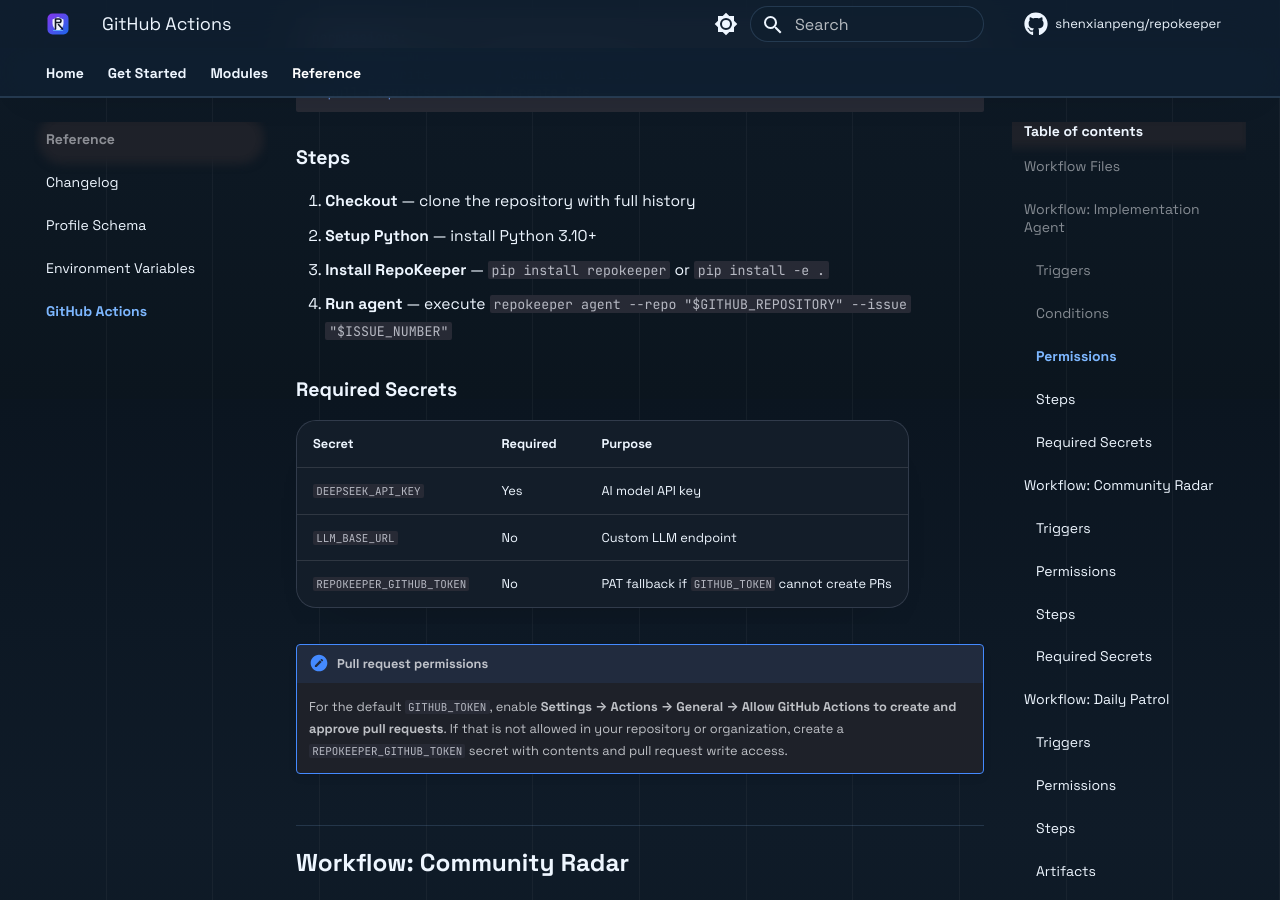
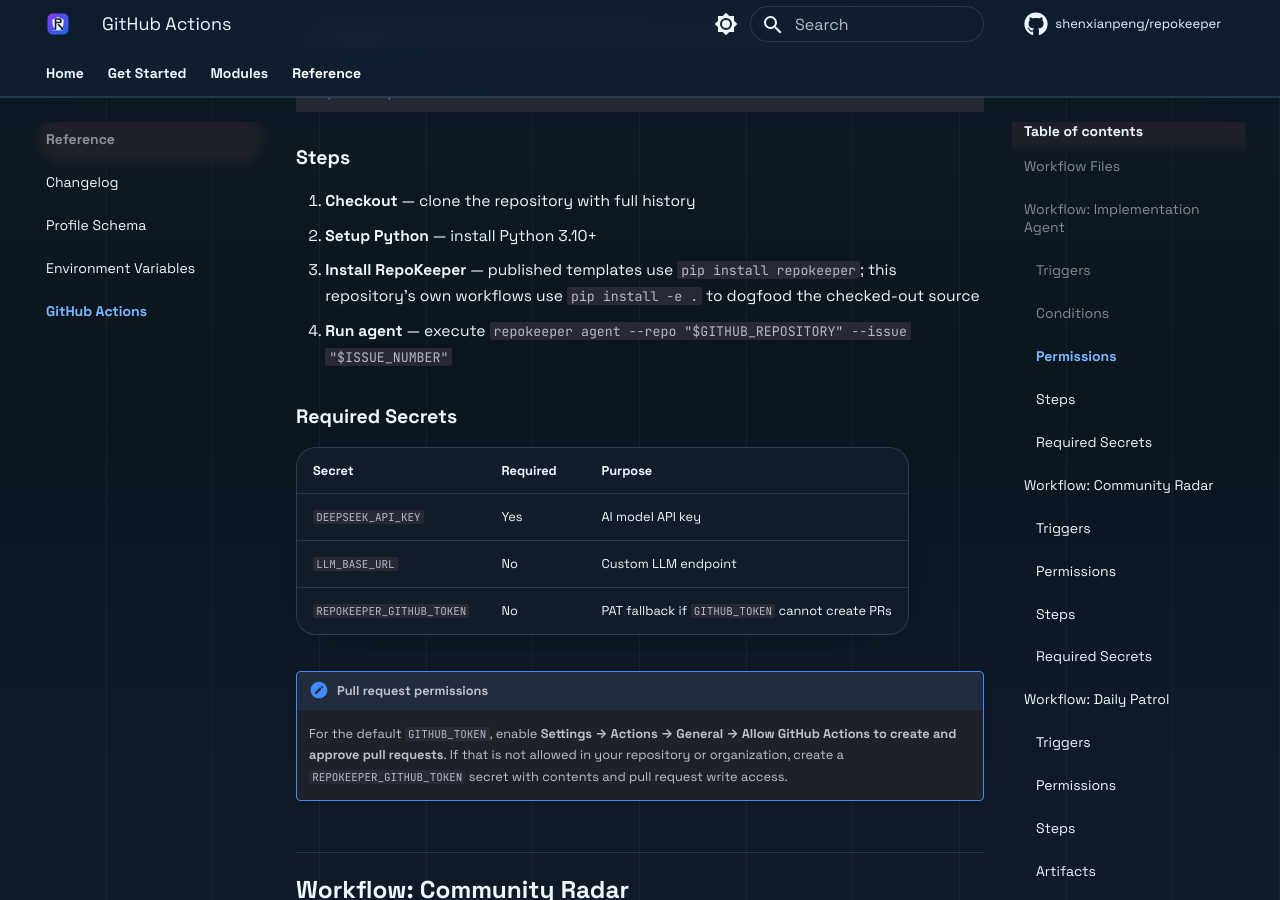
Before and after one commit to shenxianpeng/repokeeper, an MkDocs documentation site: the page built from docs/reference/github-actions.md, in a window 1280 px wide and 900 px high, scrolled down 1401 px. Built offline with MkDocs 1.6.1 and Material for MkDocs 9.7.7, drawn with Linux system fonts in a browser that asks for light colours; comment, search, counter and statistics services are not loaded.

Commit message:
docs: clarify workflow install paths

```diff
--- a/docs/reference/github-actions.md
+++ b/docs/reference/github-actions.md
@@ -57,7 +57,9 @@
 
 1. **Checkout** — clone the repository with full history
 2. **Setup Python** — install Python 3.10+
-3. **Install RepoKeeper** — `pip install repokeeper` or `pip install -e .`
+3. **Install RepoKeeper** — published templates use `pip install repokeeper`;
+   this repository's own workflows use `pip install -e .` to dogfood the
+   checked-out source
 4. **Run agent** — execute `repokeeper agent --repo "$GITHUB_REPOSITORY" --issue "$ISSUE_NUMBER"`
 
 ### Required Secrets
```
Also changed, not shown: 3 other files.
